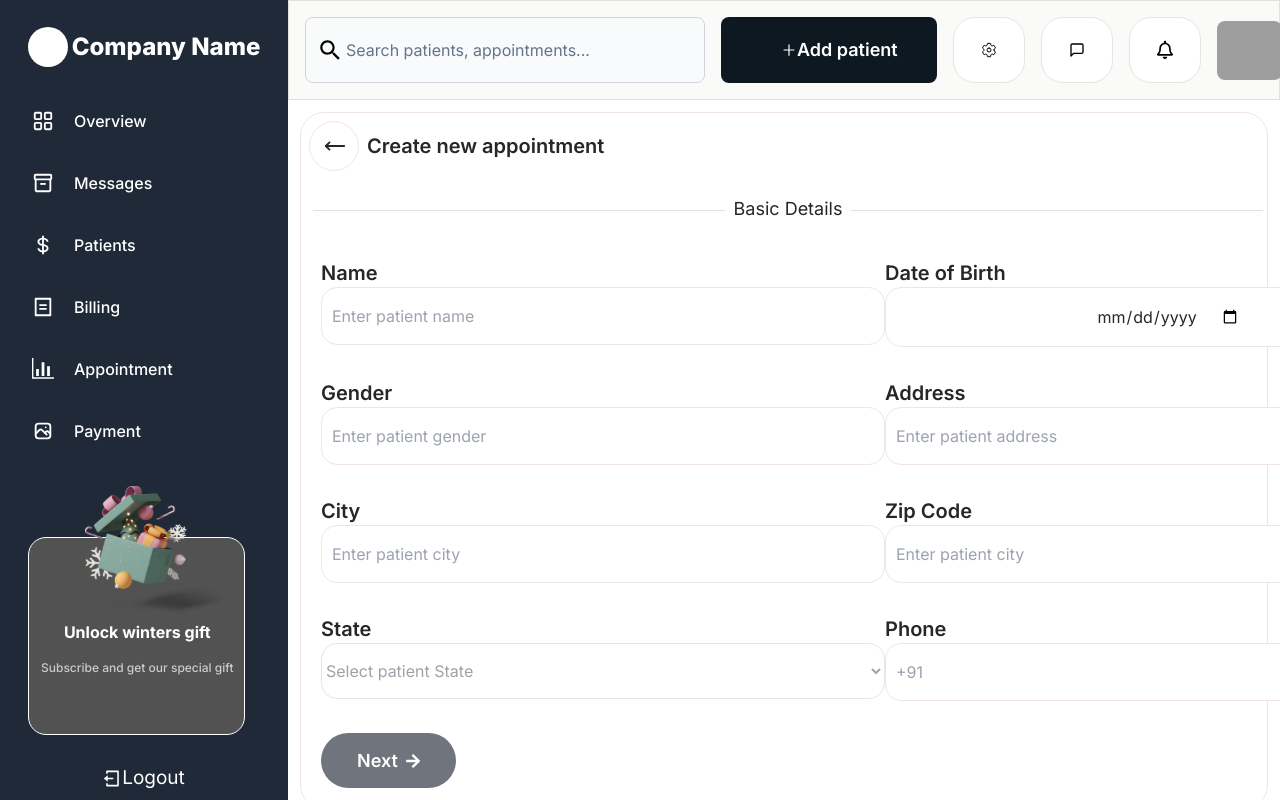
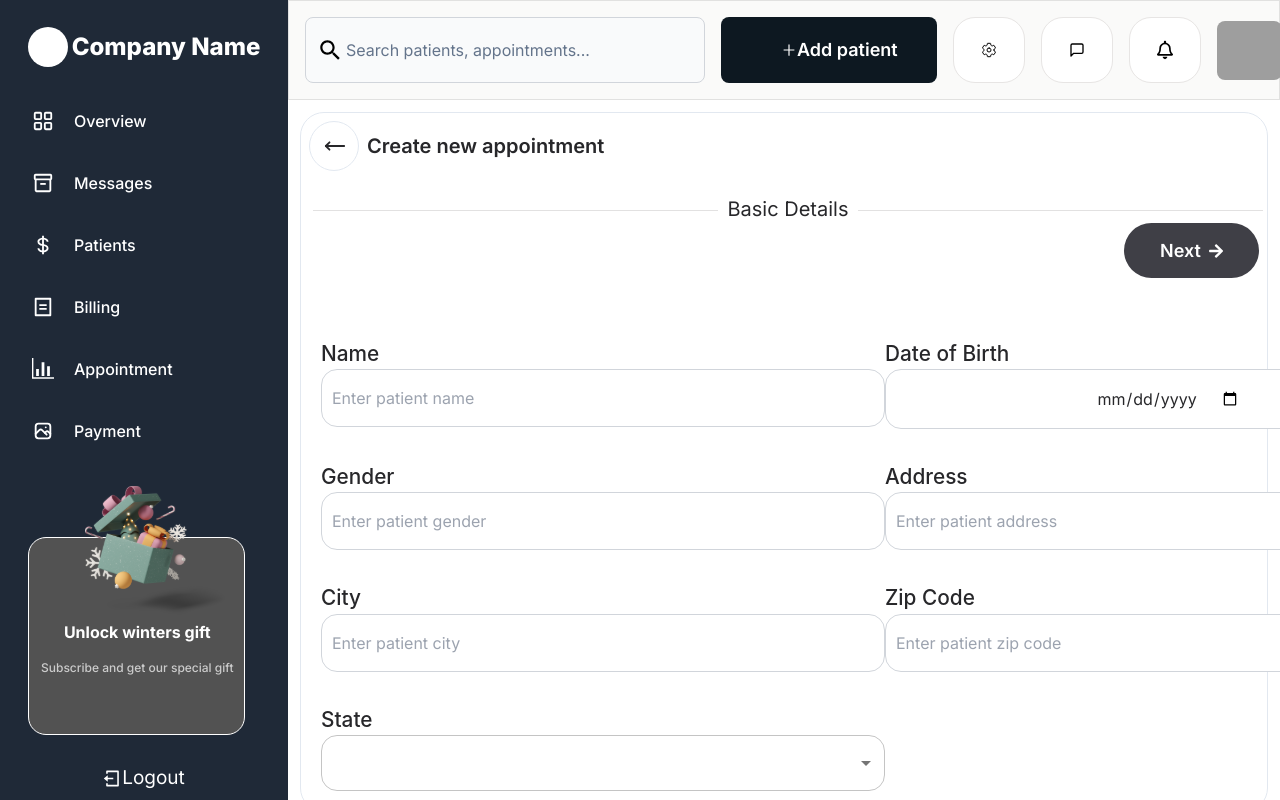
Before and after one commit to Lakszy/palladiumNew, a Next.js app: page /appointment in a window 1280 px wide. Built offline with nearby package versions, Linux system fonts and the light colour scheme; grey boxes are pictures that could not be loaded.

Commit message:
inputFixed

```diff
--- a/app/appointment/page.tsx
+++ b/app/appointment/page.tsx
@@ -1,7 +1,7 @@
 "use client"
 
 import React from 'react'
-import { BottomBar } from '../../components/BottomBar';
+import BottomBar from '@/components/BottomBar';
 import { CalendarDemo } from "@/components/appointmentPage";
 import NavBar from '@/components/navbar';
 import { TabsDemo } from '@/components/sidebar';
--- a/app/globals.css
+++ b/app/globals.css
@@ -175,3 +175,7 @@ h6::after {
 .options::-webkit-scrollbar {
   display: none;
 }
+.no-border .MuiOutlinedInput-notchedOutline {
+  border-radius: 1rem;
+
+}
--- a/app/page.tsx
+++ b/app/page.tsx
@@ -6,7 +6,7 @@ import NavBar from "@/components/navbar";
 import { CenterBar } from "@/components/centerBar";
 import { TableDemo } from "@/components/TableDemo";
 import { PATIENTS, PATIENTS_HEADER } from "../components/data"
-import { BottomBar } from '@/components/BottomBar';
+import BottomBar from "@/components/BottomBar";
 import { CalendarDemo } from "@/components/appointmentPage";
 
 export default function Home() {
--- a/components/BottomBar.tsx
+++ b/components/BottomBar.tsx
@@ -1,25 +1,29 @@
-import React, { useState } from 'react';
+import * as React from 'react';
+import MenuItem from '@mui/material/MenuItem';
+import FormControl from '@mui/material/FormControl';
+import Select, { SelectChangeEvent } from '@mui/material/Select';
 import { FaArrowRight } from 'react-icons/fa';
-import { XCircle, MoveLeft } from 'lucide-react';
+import { MoveLeft } from 'lucide-react';
 import Link from 'next/link';
+import InputField from './ui/InputField';
 
-interface MenuItem {
+interface MenuItemType {
   title: string;
   placeholder: string;
   inputType: string;
   options?: string[];
-  icon?: React.ElementType;
 }
-const menuItems: MenuItem[] = [
+
+const menuItems: MenuItemType[] = [
   { title: 'Name', placeholder: 'Enter patient name', inputType: 'text' },
   { title: 'Date of Birth', placeholder: 'DD/MM/YYYY', inputType: 'date' },
   { title: 'Gender', placeholder: 'Enter patient gender', inputType: 'text' },
   { title: 'Address', placeholder: 'Enter patient address', inputType: 'text' },
   { title: 'City', placeholder: 'Enter patient city', inputType: 'text' },
-  { title: 'Zip Code', placeholder: 'Enter patient city', inputType: 'text' },
+  { title: 'Zip Code', placeholder: 'Enter patient zip code', inputType: 'text' },
   {
     title: 'State',
-    placeholder: 'Select patient State',
+    placeholder: 'Select patient state',
     inputType: 'select',
     options: [
       'Andhra Pradesh',
@@ -58,12 +62,11 @@ const menuItems: MenuItem[] = [
       'Puducherry',
     ],
   },
-  { title: 'Phone', placeholder: '+91', inputType: 'number' },
 ];
 
-export const BottomBar = () => {
-  const [selectedState, setSelectedState] = useState('');
-  const [inputValues, setInputValues] = useState<{ [key: string]: string }>({});
+const BottomBar = () => {
+  const [selectedState, setSelectedState] = React.useState<string>('');
+  const [inputValues, setInputValues] = React.useState<{ [key: string]: string }>({});
 
   const handleInputChange = (key: string, value: string) => {
     setInputValues((prev) => {
@@ -78,9 +81,9 @@ export const BottomBar = () => {
   };
 
   return (
-    <div className="text-zinc-800 border border-[#F0E4E4] rounded-3xl p-2">
+    <div className="text-zinc-800 border  rounded-3xl p-2">
       <div className="flex items-center gap-x-2">
-        <div className="p-3 bg-white rounded-[30px] border border-[#F0E4E4] justify-start items-center gap-2 flex">
+        <div className="p-3 bg-white rounded-[30px] border border-[#] justify-start items-center gap-2 flex">
           <Link href="/">
             <MoveLeft size={24} className="ps-0.5 cursor-pointer" />
           </Link>
@@ -88,60 +91,62 @@ export const BottomBar = () => {
         <div className="text-xl font-semibold">Create new appointment</div>
       </div>
       <div>
-        <h6 className="relative text-lg mt- md:top-1/2 md:transform md:translate-y-6 md:left-1">Basic Details</h6>
+        <h6 className="relative text-xl mt- md:top-1/2 md:transform md:translate-y-6 md:left-1">Basic Details</h6>
+      </div>
+      <div className="justify-end items-end flex cursor-pointer">
+        <div className="w-[135px] h-[55px] px-[36px] lg:mt-6 hover:bg-zinc-800 bg-zinc-700 rounded-[30px] justify-start items-center gap-2 inline-flex">
+          <div className="text-white text-lg font-semibold">Next</div>
+          <FaArrowRight className="text-white" />
+        </div>
       </div>
       <div className="grid lg:grid-cols-[1fr_1fr] gap-y-8 p-3 mt-5 md:mt-12">
         {menuItems.map((menuItem) => (
           <div key={menuItem.title} className="text-zinc-800 items-center gap-x-1">
-            <div className="text-xl font-semibold">{menuItem.title}</div>
             {menuItem.inputType === 'select' ? (
               <div className="relative">
-                <select
-                  className={`w-[19.75rem] lg:w-[35.25rem] py-4 bg-white rounded-2xl border border-stone-200 justify-around text-zinc-400 ${selectedState ? '' : 'text-black'
-                    }`}
+                <div style={{ fontSize: '1.3rem', fontWeight: '500', fontFamily: "'-apple-system', 'BlinkMacSystemFont', 'Segoe UI', Roboto, Oxygen, Ubuntu, Cantarell, 'Open Sans', 'Helvetica Neue', sans-serif" }}>
+                  {menuItem.title}
+                </div>
+                <div className=' justify-around w-[19.75rem] lg:w-[35.25rem]  white-nowrap bg-white rounded-2xl text-zinc-800 items-center'>
+                  <FormControl fullWidth className="no-border ">
+                    <Select
+                      labelId={`select-label-${menuItem.title}`}
+                      id={`select-${menuItem.title}`}
                       value={selectedState}
-                  onChange={(e) => {
+                      onChange={(e: SelectChangeEvent<string>) => {
                         setSelectedState(e.target.value);
                         handleInputChange(menuItem.title, e.target.value);
                       }}
                     >
-                  <option value="" disabled hidden>
+                      <MenuItem value="" disabled>
                         {menuItem.placeholder}
-                  </option>
+                      </MenuItem>
                       {menuItem.options &&
                         menuItem.options.map((option) => (
-                      <option key={option} value={option}>
+                          <MenuItem key={option} value={option}>
                             {option}
-                      </option>
+                          </MenuItem>
                         ))}
-                </select>
+                    </Select>
+                  </FormControl>
                 </div>
+              </div>
+
             ) : (
-              <div className="relative text-zinc-800">
-                <input
-                  className="pl-2.5 justify-around w-[19.75rem] lg:w-[35.25rem] py-4 white-nowrap bg-white rounded-2xl text-zinc-800 border border-[#F0E4E4] items-center gap-2.5 inline-flex px-2"
+              <InputField
+                label={menuItem.title}
                 placeholder={menuItem.placeholder}
-                  type={menuItem.inputType}
+                inputType={menuItem.inputType}
                 value={inputValues[menuItem.title] || ''}
-                  onChange={(e) => handleInputChange(menuItem.title, e.target.value)}
-                />
-                {inputValues[menuItem.title] && (
-                  <XCircle
-                    className="absolute top-1/2 transform -translate-y-1/2 -translate-x-10 right-0.5 cursor-pointer text-orange-300"
-                    onClick={() => clearInput(menuItem.title)}
+                onChange={(value: string) => handleInputChange(menuItem.title, value)}
+                onClear={() => clearInput(menuItem.title)}
               />
             )}
           </div>
-            )}
-          </div>
         ))}
-        <div className="flex flex-col">
-          <div className="w-[135px] h-[55px] px-[36px] py-[3px] bg-gray-900 bg-opacity-60 rounded-[30px] justify-start items-center gap-2 inline-flex">
-            <div className="text-white text-lg font-semibold">Next</div>
-            <FaArrowRight className="text-white" />
-          </div>
-        </div>
       </div>
     </div>
   );
 };
+
+export default BottomBar;
--- a/components/TableDemo/Column.tsx
+++ b/components/TableDemo/Column.tsx
@@ -1,13 +1,13 @@
 import { cn } from "../../lib/utils"
 import { TableCell } from "../ui/table";
-import { FaTruckPickup } from "react-icons/fa";
+import { IoCheckmarkDoneCircle } from "react-icons/io5";
 export type ColumnProps = {
   value: any;
   objectProperty: string;
   title: string;
   type: string;
   colorPlate: any;
-  schedule:any;
+  schedule: any;
 };
 export default function Column({
   value,
@@ -26,7 +26,7 @@ export default function Column({
       const colorClass = !!color && `bg-${color}-300 text-${color}-700 font-semibold `;
       return (
         <TableCell>
-          <div className={cn(colorClass,"rounded-2xl whitespace-nowrap p-2 w-fit flex")}>{value}</div>
+          <div className={cn(colorClass, "rounded-2xl whitespace-nowrap p-2 w-fit flex")}>{value}</div>
         </TableCell>
       );
     case "SCHEDULE":
@@ -38,7 +38,14 @@ export default function Column({
         </TableCell>
       );
     case "PAYMENT":
-      return <TableCell className="flex items-center gap-x-1 bg-gray-100 rounded-3xl font-medium  w-28 h-10 justify-center"><FaTruckPickup className="text-green-400" />{value}</TableCell>;
+      return <TableCell >
+        <div className="flex items-center  bg-gray-100 rounded-3xl font-medium  w-28 h-10 ">
+        <span className="w-fit ml-1 ">
+          <IoCheckmarkDoneCircle className="text-green-400  " size={25} />
+        </span>
+        <span className="flex-1 ml-1 ">{value} </span>
+        </div>
+      </TableCell>;
     default:
       return <TableCell>{value}</TableCell>;
   }
--- /dev/null
+++ b/components/ui/InputField.tsx
@@ -0,0 +1,34 @@
+import React from 'react';
+import { XCircle } from 'lucide-react';
+interface InputFieldProps {
+  label: string;
+  placeholder: string;
+  inputType: string;
+  value: string;
+  onChange: (value: string) => void;
+  onClear?: () => void;
+}
+const InputField: React.FC<InputFieldProps> = ({ label, placeholder, inputType, value, onChange, onClear }) => {
+  return (
+    <div className="relative text-zinc-800">
+      <div style={{ fontSize: '1.3rem', fontWeight: '500', fontFamily: "'-apple-system', 'BlinkMacSystemFont', 'Segoe UI', Roboto, Oxygen, Ubuntu, Cantarell, 'Open Sans', 'Helvetica Neue', sans-serif" }}>
+        {label}
+      </div>
+      <input
+        className="pl-2.5 justify-around w-[19.75rem] lg:w-[35.25rem] py-4 white-nowrap bg-white rounded-2xl text-zinc-800 border border-gray-300 items-center gap-2.5 inline-flex px-2"
+        placeholder={placeholder}
+        type={inputType}
+        value={value}
+        onChange={(e) => onChange(e.target.value)}
+      />
+      {value && onClear && (
+        <XCircle
+          className="absolute top-1/2 transform -translate-y-1/2 -translate-x-10 right-0.5 cursor-pointer text-orange-300"
+          onClick={onClear}
+        />
+      )}
+    </div>
+  );
+};
+
+export default InputField;
--- a/package.json
+++ b/package.json
@@ -9,6 +9,9 @@
     "lint": "next lint"
   },
   "dependencies": {
+    "@emotion/react": "^11.11.3",
+    "@emotion/styled": "^11.11.0",
+    "@mui/material": "^5.15.2",
     "@radix-ui/react-avatar": "^1.0.4",
     "@radix-ui/react-dropdown-menu": "^2.0.6",
     "@radix-ui/react-label": "^2.0.2",
```
Also changed, not shown: components/appointmentPage.tsx (+18 -11 lines), 1 other file (tests, documents, lock files or other folders). Lines whose indentation alone changed are shown as unchanged.
